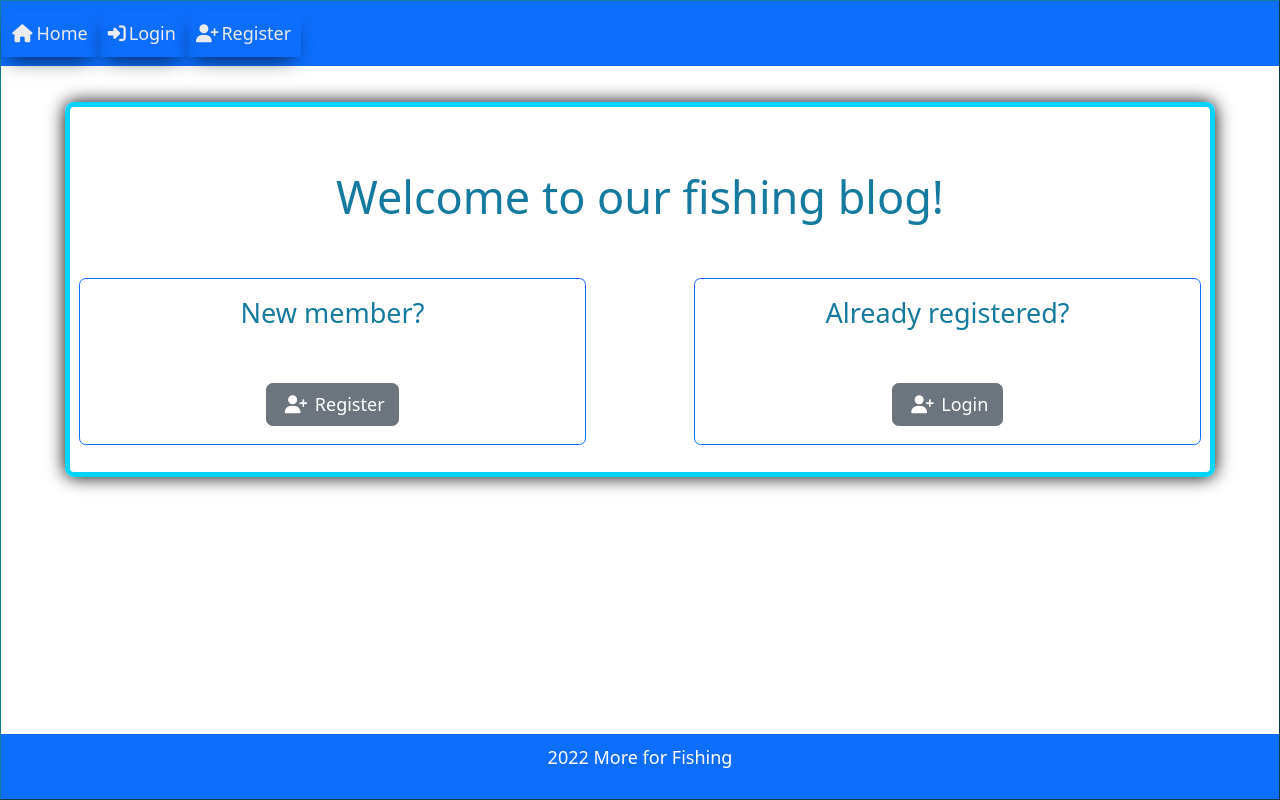
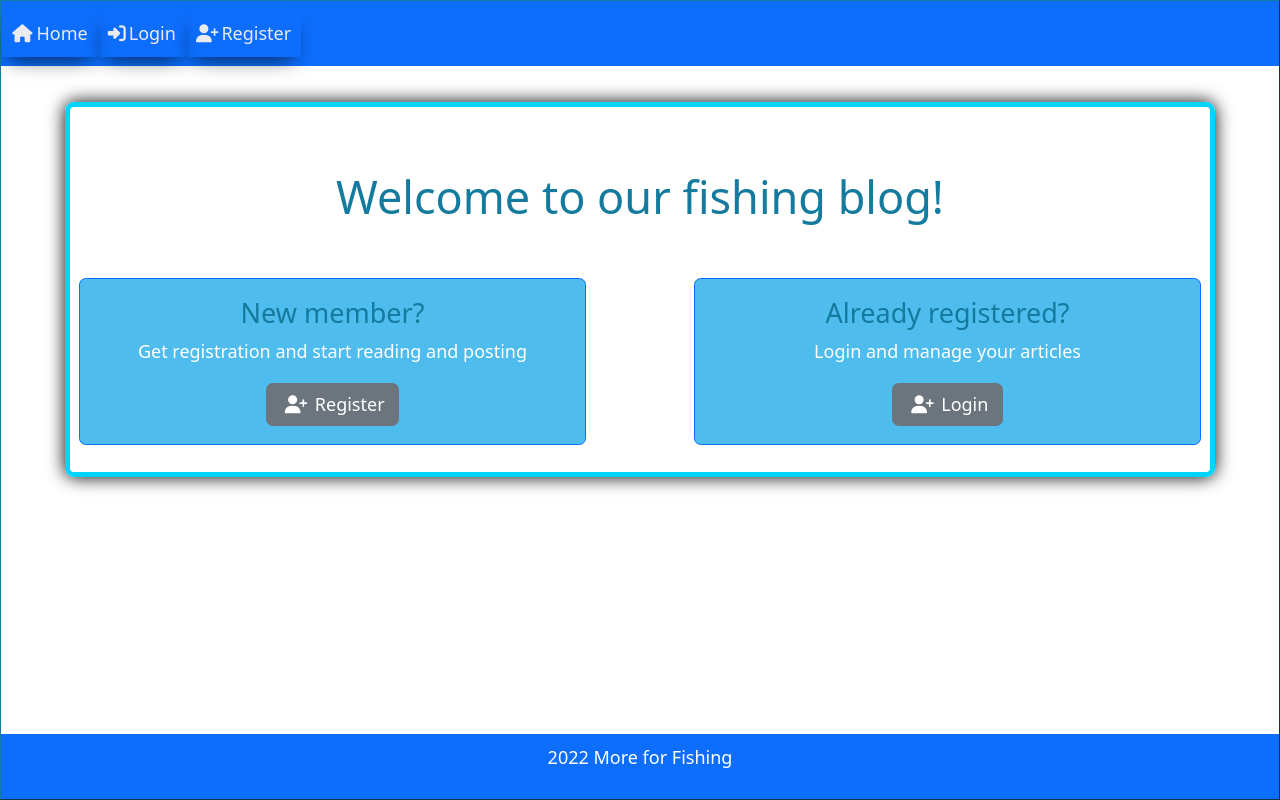
Before and after one commit to DimoYa/React-final-project, a React (Create React App) app in the folder src/more-for-fishing/: page / in a window 1280 px wide. Built offline with nearby package versions, Linux system fonts and the light colour scheme.

Commit message:
fix style in lanidng

```diff
--- a/src/more-for-fishing/src/components/features/landing/Landing.css
+++ b/src/more-for-fishing/src/components/features/landing/Landing.css
@@ -1,4 +1,4 @@
-.landing > .card-body {
+.landing > .card-body, .container-fluid {
     background-color: #4ebced;
 }
 
--- a/src/more-for-fishing/src/components/features/landing/Landing.js
+++ b/src/more-for-fishing/src/components/features/landing/Landing.js
@@ -21,7 +21,7 @@ export const Landing = () => {
         <>
           <div className="mt-5">
             <div className="d-flex justify-content-between">
-              <div className="card text-white card border-primary mb-3 container-fluid content-row">
+              <div className="card text-white card border-primary mb-3 container-fluid content-row landing">
                 <div className="card-body container-fluid content-row d-flex flex-column">
                   <h4 className="card-title container-fluid">New member?</h4>
                   <p className="card-text align-self-md-center">
@@ -35,7 +35,7 @@ export const Landing = () => {
                 </div>
               </div>
               <div className="col py-3 px-md-5 bordered col-example"></div>
-              <div className="card text-white card border-primary mb-3 container-fluid content-row">
+              <div className="card text-white card border-primary mb-3 container-fluid content-row landing">
                 <div className="card-body container-fluid content-row d-flex flex-column">
                   <h4 className="card-title container-fluid ">
                     Already registered?
@@ -82,7 +82,7 @@ export const Landing = () => {
                 </>
               )}
             </div>
-            <div className="card text-white bg-info mb-3">
+            <div className="card text-white bg-info mb-3 landing">
               <div className="card-body">
                 <h4 className="card-title container-fluid">Profile</h4>
                 <p className="card-text align-self-md-center">
@@ -95,7 +95,7 @@ export const Landing = () => {
                 </div>
               </div>
             </div>
-            <div className="card text-white bg-info mb-3">
+            <div className="card text-white bg-info mb-3 landing">
               <div className="card-body">
                 <h4 className="card-title container-fluid">Articles</h4>
                 <p className="card-text align-self-md-center">
```
